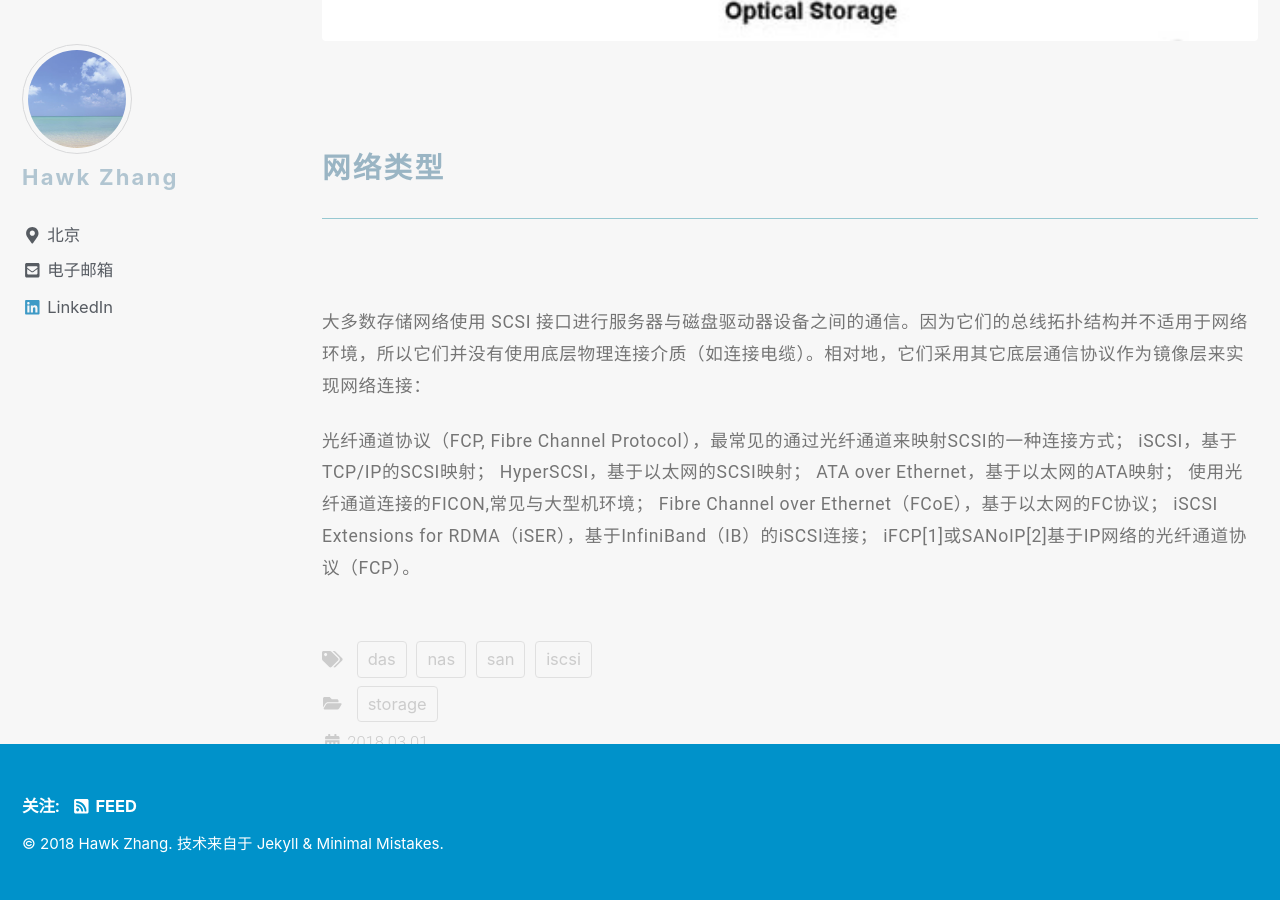
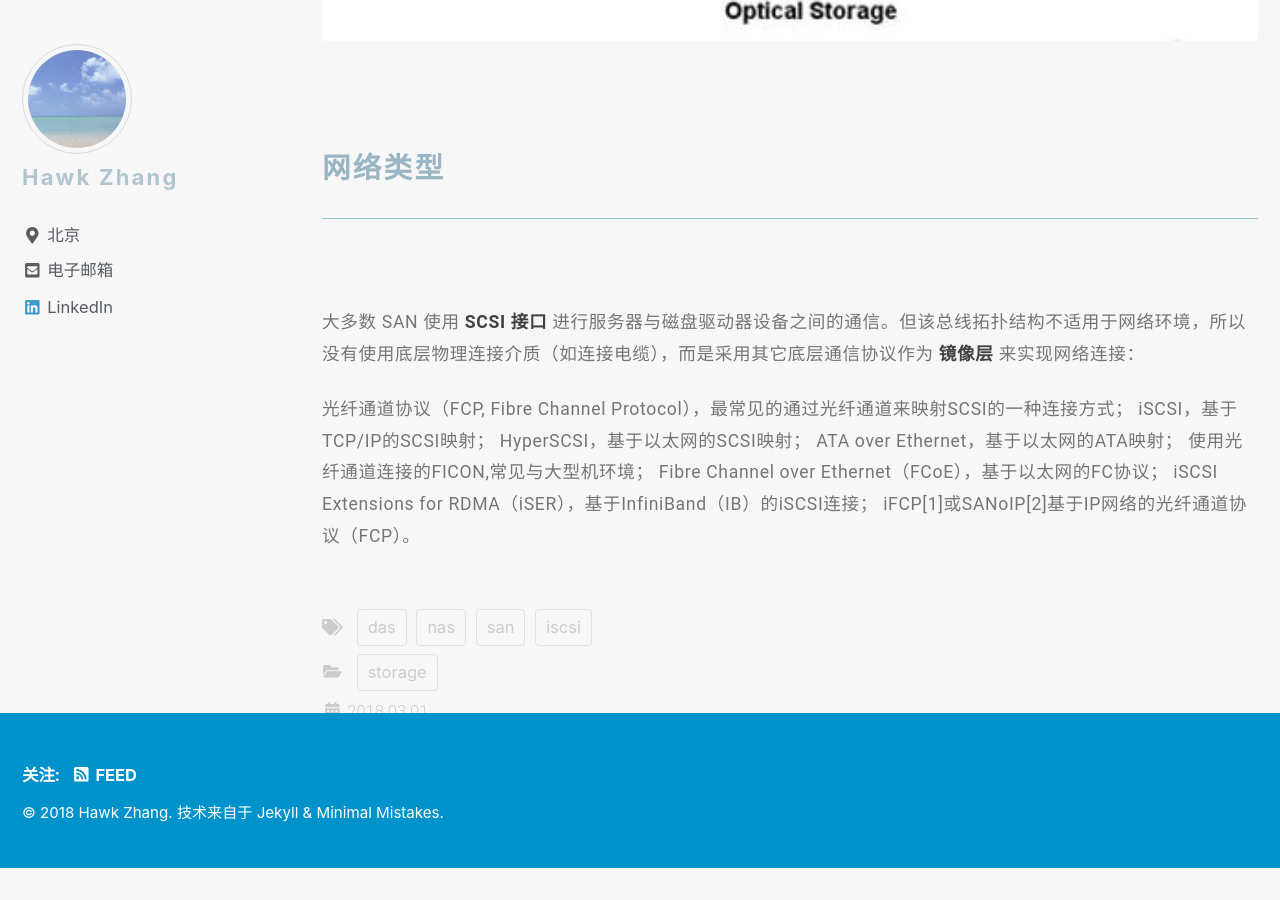
Before and after one commit to narru888/linotes_note, a Jekyll site: the page built from _posts/storage/2018-03-01-das.nas.san.md, in a window 1280 px wide and 900 px high, scrolled down 10496 px. Built offline with Jekyll 4.4.1, drawn with Linux system fonts in a browser that asks for light colours; nearby versions of some CDN libraries; a script that is not in the unit is left out; after the commit the page ends 11364 px from its top, so only the background shows below that.

Commit message:
update on 2018-11-21 14:14:01 CST

```diff
--- a/_posts/storage/2018-03-01-das.nas.san.md
+++ b/_posts/storage/2018-03-01-das.nas.san.md
@@ -191,7 +191,7 @@ Storage Area Network
 
 ### 网络类型
 
-大多数存储网络使用 SCSI 接口进行服务器与磁盘驱动器设备之间的通信。因为它们的总线拓扑结构并不适用于网络环境，所以它们并没有使用底层物理连接介质（如连接电缆）。相对地，它们采用其它底层通信协议作为镜像层来实现网络连接：
+大多数 SAN 使用 **SCSI 接口** 进行服务器与磁盘驱动器设备之间的通信。但该总线拓扑结构不适用于网络环境，所以没有使用底层物理连接介质（如连接电缆），而是采用其它底层通信协议作为 **镜像层** 来实现网络连接：
 
 光纤通道协议（FCP, Fibre Channel Protocol），最常见的通过光纤通道来映射SCSI的一种连接方式；
 iSCSI，基于TCP/IP的SCSI映射；
```
